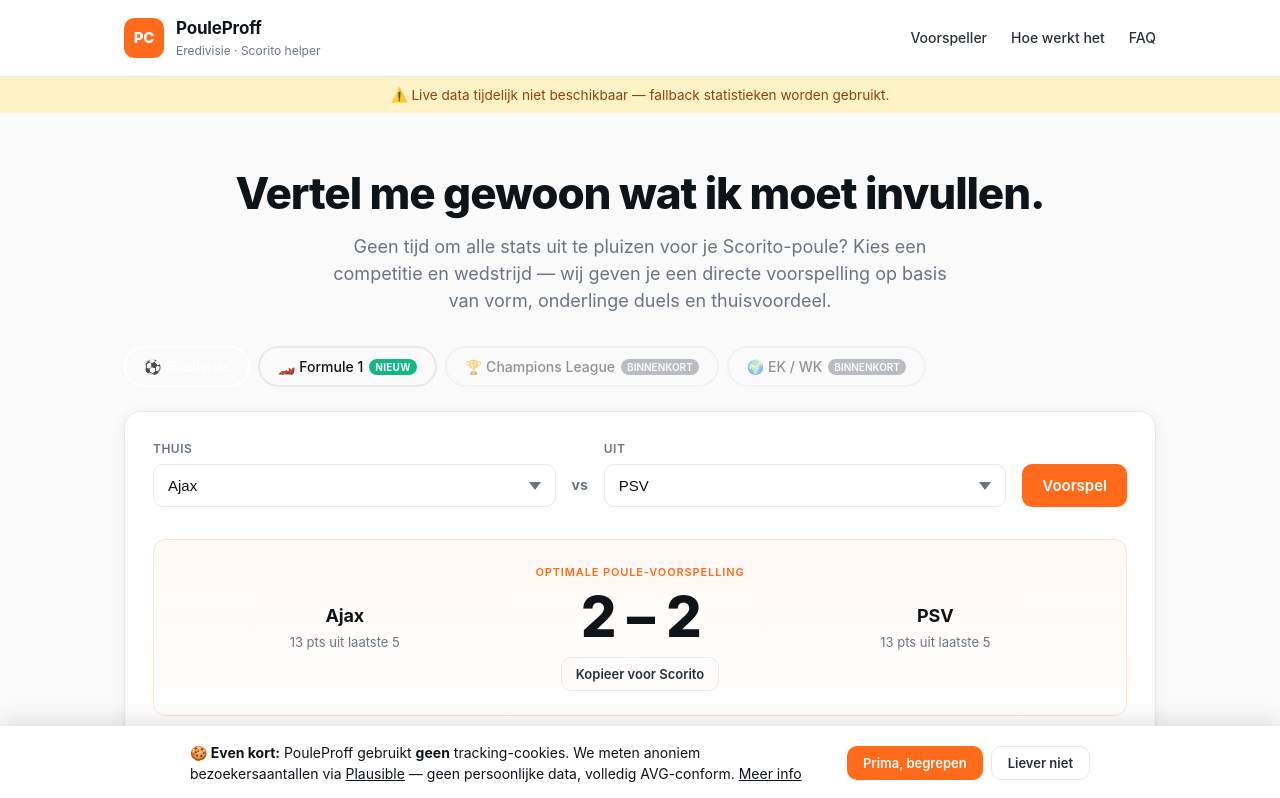
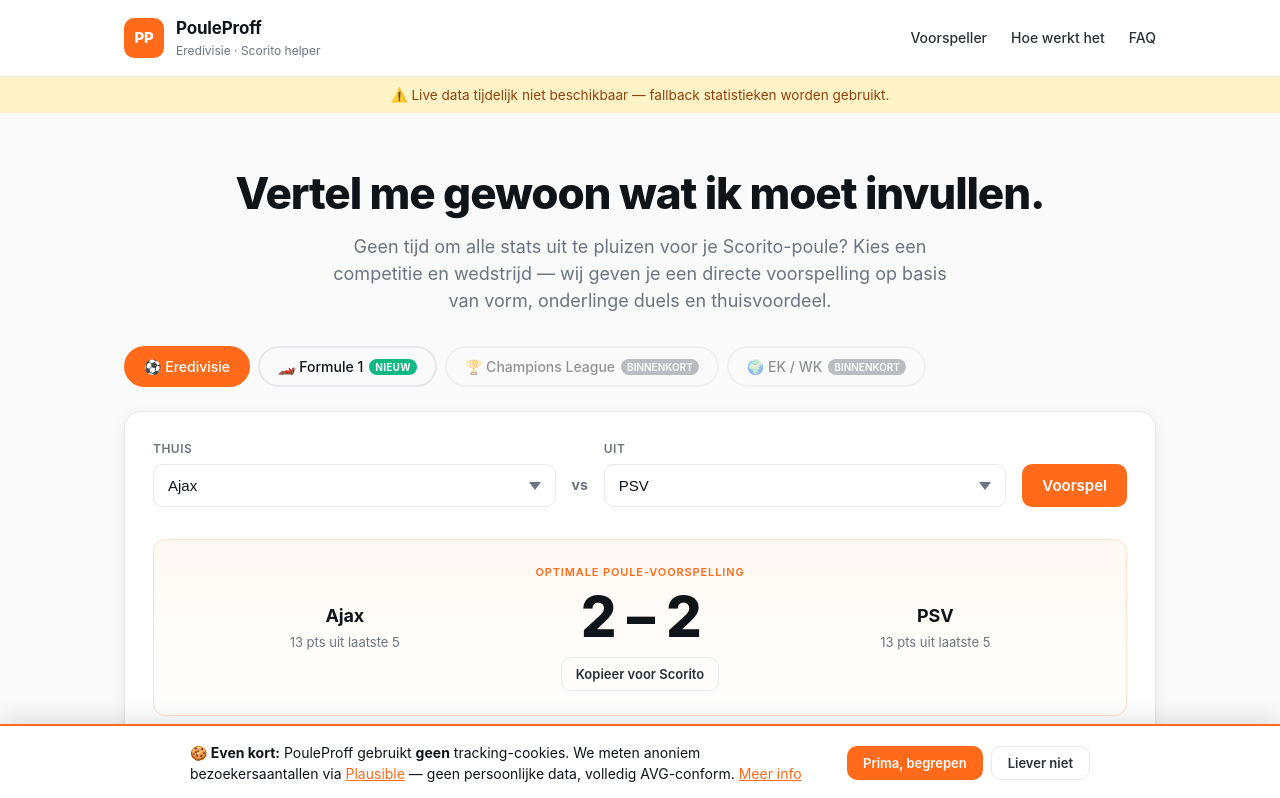
Before and after one commit to mariedevops/PouleProff, a plain HTML site: page frontend/index.html in a window 1280 px wide. Shown: the top 798 px of the page. Drawn offline with Linux system fonts and the light colour scheme; no server answers.

Commit message:
edited logo and styles

```diff
--- a/frontend/index.html
+++ b/frontend/index.html
@@ -41,7 +41,7 @@
   <header class="site-header">
     <div class="container header-inner">
       <div class="brand">
-        <div class="brand-mark">PC</div>
+        <div class="brand-mark">PP</div>
         <div>
           <div class="brand-name">PouleProff</div>
           <div class="brand-tag" id="brand-tag">Eredivisie · Scorito helper</div>
--- a/frontend/styles.css
+++ b/frontend/styles.css
@@ -462,7 +462,7 @@ details p {
   right: 0;
   z-index: 1000;
   background: var(--card);
-  border-top: 2px solid var(--accent);
+  border-top: 2px solid var(--orange);
   box-shadow: 0 -4px 24px rgba(0,0,0,0.12);
   padding: 16px;
 }
@@ -477,11 +477,11 @@ details p {
 .cookie-text {
   flex: 1;
   font-size: 14px;
-  color: var(--fg);
+  color: var(--ink);
   margin: 0;
   min-width: 200px;
 }
-.cookie-text a { color: var(--accent); }
+.cookie-text a { color: var(--orange); }
 .cookie-actions {
   display: flex;
   gap: 8px;
@@ -511,12 +511,12 @@ button.small { padding: 8px 16px; font-size: 13px; }
   gap: 6px;
 }
 .league-tab:hover:not(.disabled) {
-  border-color: var(--accent);
-  color: var(--accent);
+  border-color: var(--orange);
+  color: var(--orange);
 }
 .league-tab.active {
-  background: var(--accent);
-  border-color: var(--accent);
+  background: var(--orange);
+  border-color: var(--orange);
   color: #fff;
 }
 .league-tab.disabled {
@@ -600,7 +600,7 @@ button.small { padding: 8px 16px; font-size: 13px; }
 /* Footer links */
 .footer-sep { margin: 0 8px; }
 .footer-link { color: var(--muted); text-decoration: none; }
-.footer-link:hover { color: var(--accent); }
+.footer-link:hover { color: var(--orange); }
 
 @media (max-width: 720px) {
   .cookie-inner { flex-direction: column; gap: 12px; }
```
